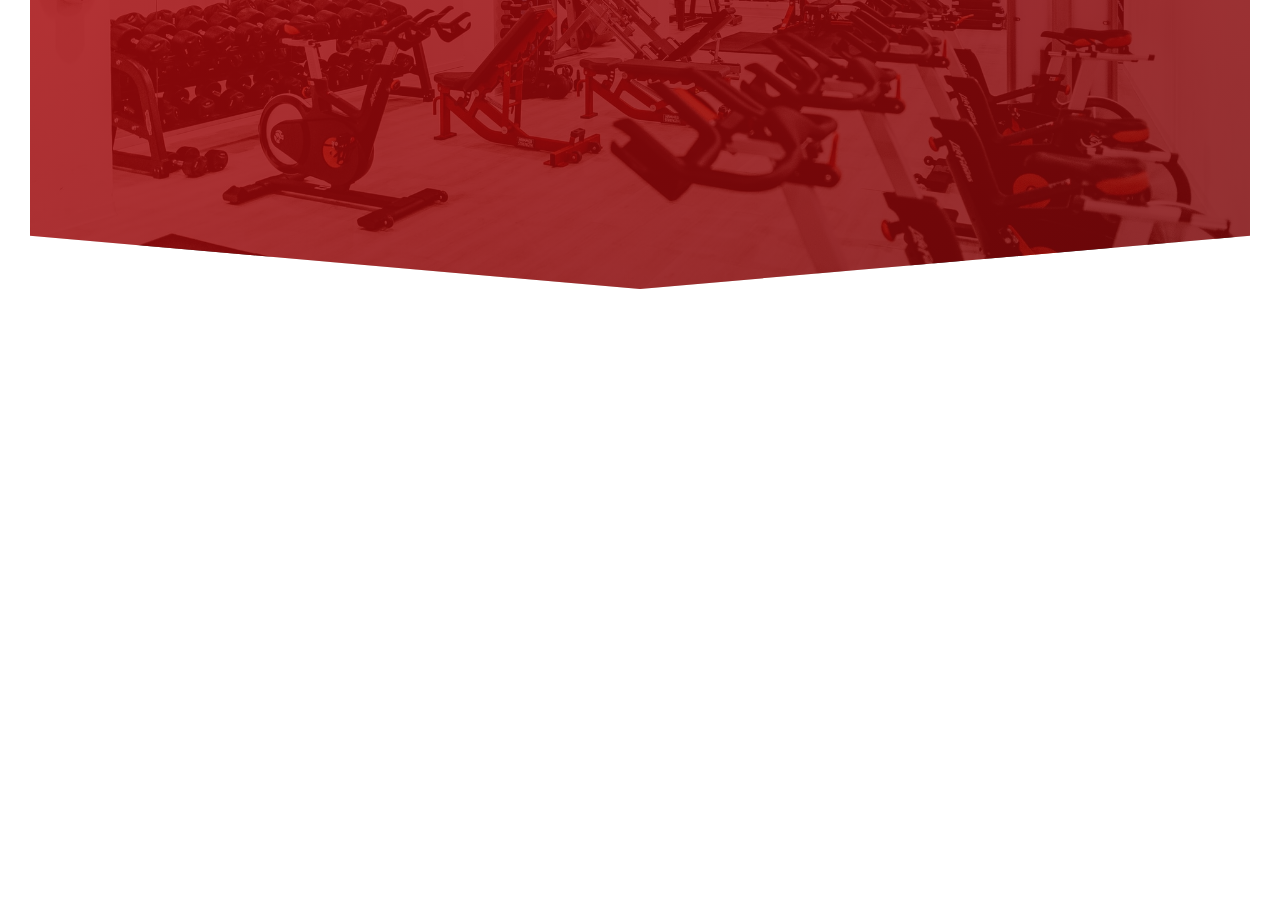
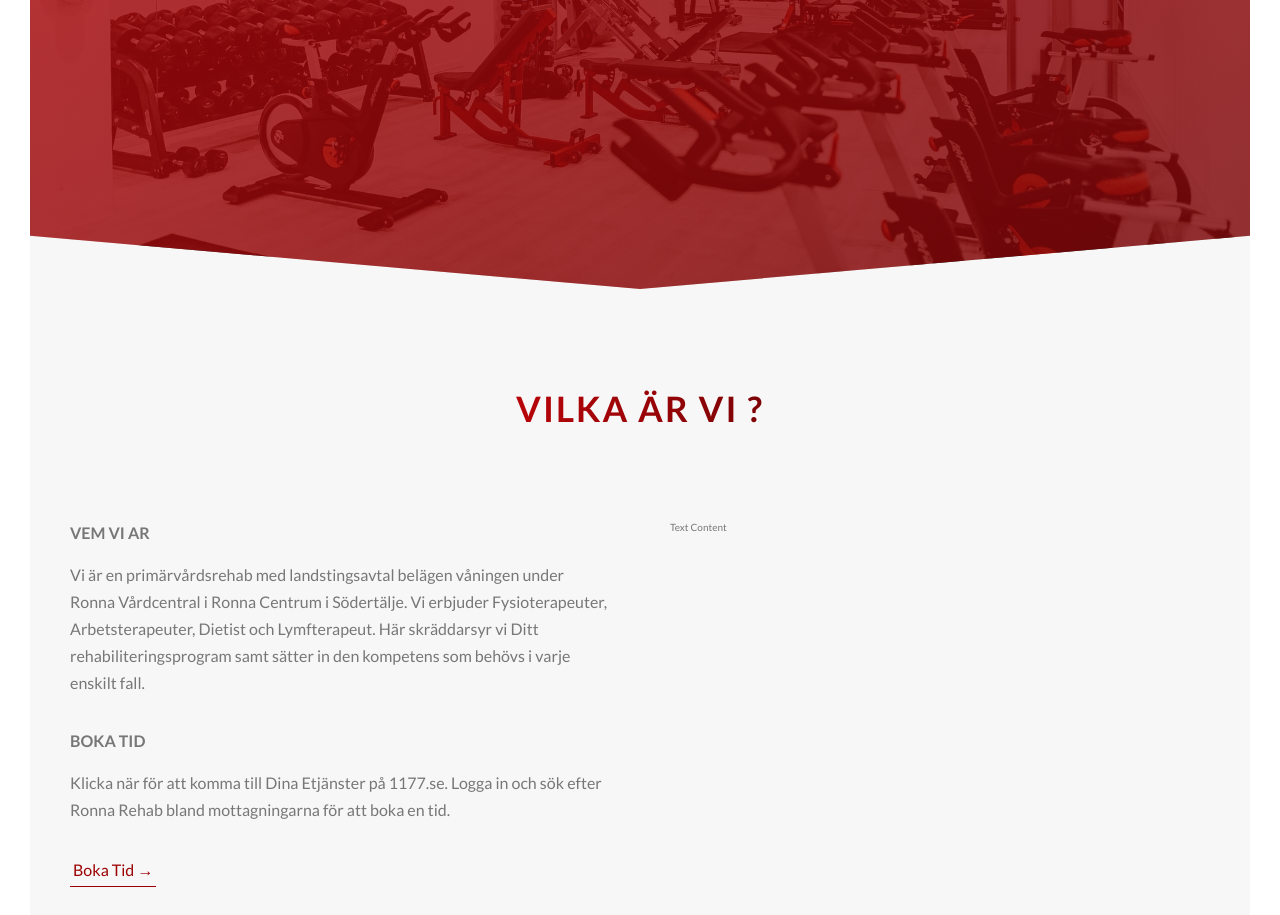
Before and after one commit to josephprasanth/ronnarehab6, a website: page index.html in a window 1280 px wide. Shown: the part 501-1416 px from the top of the page. Before the commit the page ends 820 px from the top, so only its background shows below. Drawn offline with Linux system fonts and the light colour scheme.

Commit message:
Adding the text section of the about section with styling

```diff
--- a/index.html
+++ b/index.html
@@ -40,6 +40,38 @@
       </div>
     </header>
 
+    <main>
+      <section class="section-about">
+        <div class="u-center-text u-margin-bottom-big">
+          <h2 class="heading-secondary">Vilka Är Vi ?</h2>
+        </div>
+        <div class="row">
+          <div class="col-1-of-2">
+            <h3 class="heading-tertiary u-margin-bottom-small">Vem Vi Ar</h3>
+            <p class="paragraph">
+              Vi är en primärvårdsrehab med landstingsavtal belägen våningen
+              under Ronna Vårdcentral i Ronna Centrum i Södertälje. Vi erbjuder
+              Fysioterapeuter, Arbetsterapeuter, Dietist och Lymfterapeut. Här
+              skräddarsyr vi Ditt rehabiliteringsprogram samt sätter in den
+              kompetens som behövs i varje enskilt fall.
+              <!-- Ronna Rehabs
+              övergripande mål är att vara den lilla mottagningen med det stora
+              hjärtat. Det innebär att ge god vård som främjar hälsa och minskar
+              ohälsa och lidande. -->
+            </p>
+            <h3 class="heading-tertiary u-margin-bottom-small">Boka Tid</h3>
+            <p class="paragraph">
+              Klicka när för att komma till Dina Etjänster på 1177.se. Logga in
+              och sök efter Ronna Rehab bland mottagningarna för att boka en
+              tid.
+            </p>
+            <a href="https://www.1177.se/" class="btn-text">Boka Tid &rarr;</a>
+          </div>
+          <div class="col-1-of-2">Text Content</div>
+        </div>
+      </section>
+    </main>
+
     <!-- <section class="grid-test">
       <div class="row">
         <div class="col-1-of-2">Col 1 of 2</div>
--- a/sass/abstracts/_variables.scss
+++ b/sass/abstracts/_variables.scss
@@ -13,8 +13,12 @@ $color-primary-dark: #7c0306;
 $color-grey-dark: #777;
 $color-white: #fff;
 $color-black: #000;
+$color-grey-light-1: #f7f7f7;
 
 // GRID
 $grid-width: 114rem;
 $gutter-vertical: 8rem;
 $gutter-horizontal: 6rem;
+
+// Font Size
+$default-font-size: 1.6rem;
--- a/sass/base/_typography.scss
+++ b/sass/base/_typography.scss
@@ -33,3 +33,33 @@ body {
         animation: moveInRight 1s ease-out;
     }
 }
+
+.heading-secondary {
+    font-size: 3.5rem;
+    text-transform: uppercase;
+    font-weight: 700;
+    display: inline-block;
+    background-image: linear-gradient(to right, $color-primary-light, $color-primary-dark);
+    -webkit-background-clip: text;
+    background-clip: text;
+    color: transparent;
+    letter-spacing: 2px;
+    transition: all 0.2s;
+    &:hover {
+        transform: skewY(2deg) skewX(15deg) scale(1.1);
+        text-shadow: 0.5rem 1rem 2rem rgba($color-black, 0.2);
+    }
+}
+
+.heading-tertiary {
+    font-size: $default-font-size;
+    font-weight: 700;
+    text-transform: uppercase;
+}
+
+.paragraph {
+    font-size: $default-font-size;
+    &:not(:last-child) {
+        margin-bottom: 3rem;
+    }
+}
--- a/sass/base/_utilities.scss
+++ b/sass/base/_utilities.scss
@@ -0,0 +1,15 @@
+.u-center-text {
+    text-align: center;
+}
+
+.u-margin-bottom-big {
+    margin-bottom: 8rem;
+}
+
+.u-margin-bottom-medium {
+    margin-bottom: 4rem;
+}
+
+.u-margin-bottom-small {
+    margin-bottom: 1.5rem;
+}
--- a/sass/components/_buttons.scss
+++ b/sass/components/_buttons.scss
@@ -53,3 +53,28 @@
         animation-fill-mode: backwards;
     }
 }
+
+.btn-text {
+    &:link,
+    &:visited {
+        font-size: $default-font-size;
+        color: $color-primary;
+        display: inline-block;
+        text-decoration: none;
+        border-bottom: 1px solid $color-primary;
+        padding: 3px;
+        transition: all 0.2s;
+    }
+
+    &:hover {
+        background-color: $color-primary;
+        color: $color-white;
+        box-shadow: 0 1rem 2rem rgba($color-black, 0.15);
+        transform: translateY(-2px);
+    }
+
+    &:active {
+        box-shadow: 0 0.5rem 1rem rgba($color-black, 0.15);
+        transform: translateY(0);
+    }
+}
--- a/sass/layout/_grid.scss
+++ b/sass/layout/_grid.scss
@@ -1,6 +1,5 @@
 .row {
     max-width: $grid-width;
-    background-color: rgb(231, 223, 223);
     margin: 0 auto;
 
     &:not(:last-child) {
@@ -9,7 +8,6 @@
     @include clearfix;
 
     [class^="col-"] {
-        background-color: orangered;
         float: left;
         &:not(:last-child) {
             margin-right: $gutter-horizontal;
--- a/sass/pages/_home.scss
+++ b/sass/pages/_home.scss
@@ -0,0 +1,5 @@
+.section-about {
+    background-color: $color-grey-light-1;
+    padding: 25rem 0;
+    margin-top: -20vh;
+}
```
Also changed, not shown: css/style.css, img/resources/images/newpics/nat-1-large.jpg (added), img/resources/images/newpics/nat-1.jpg (added), img/resources/images/newpics/nat-2-large.jpg (added), img/resources/images/newpics/nat-2.jpg (added), img/resources/images/newpics/nat-3-large.jpg (added), img/resources/images/newpics/nat-3.jpg (added).
